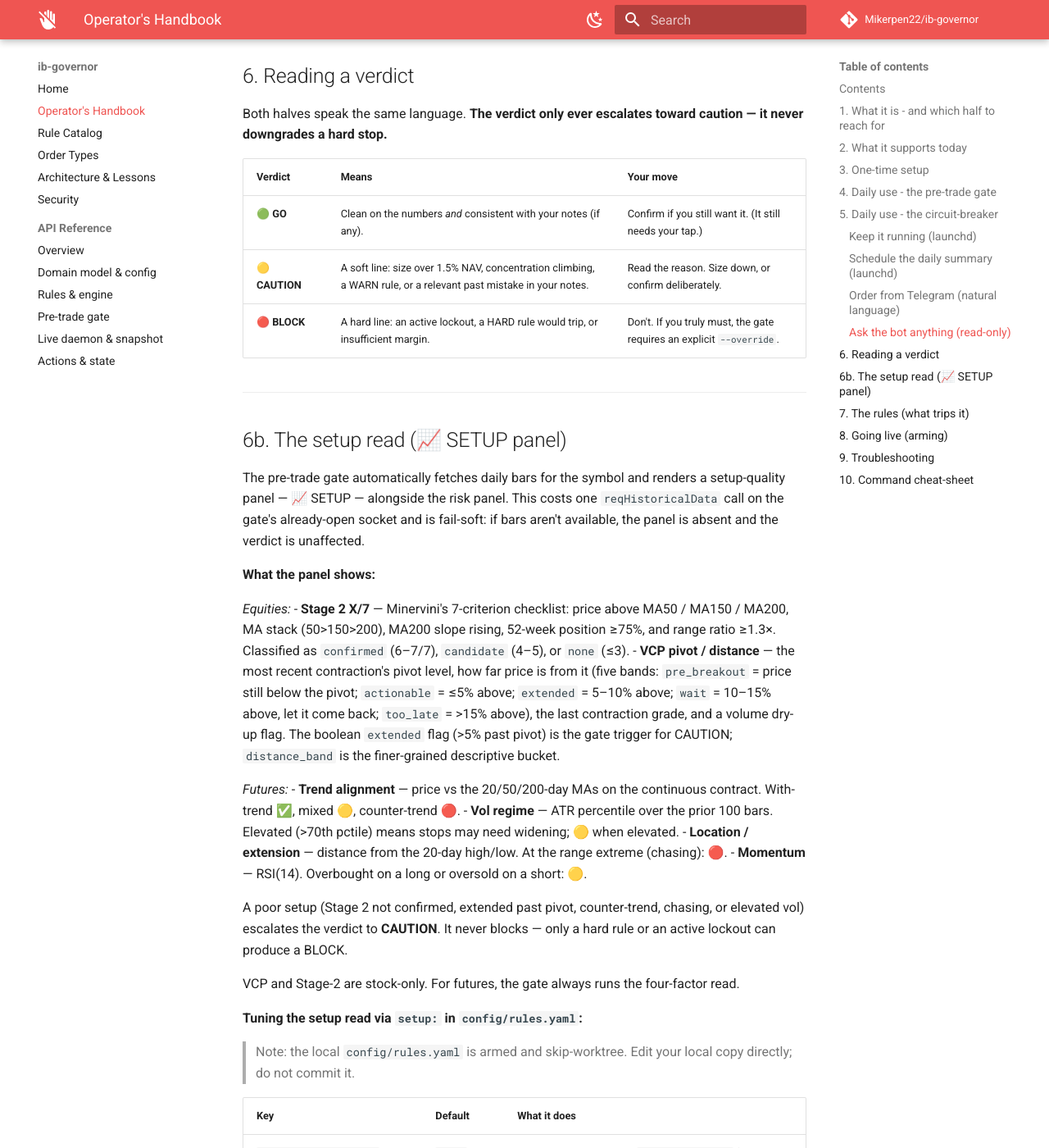
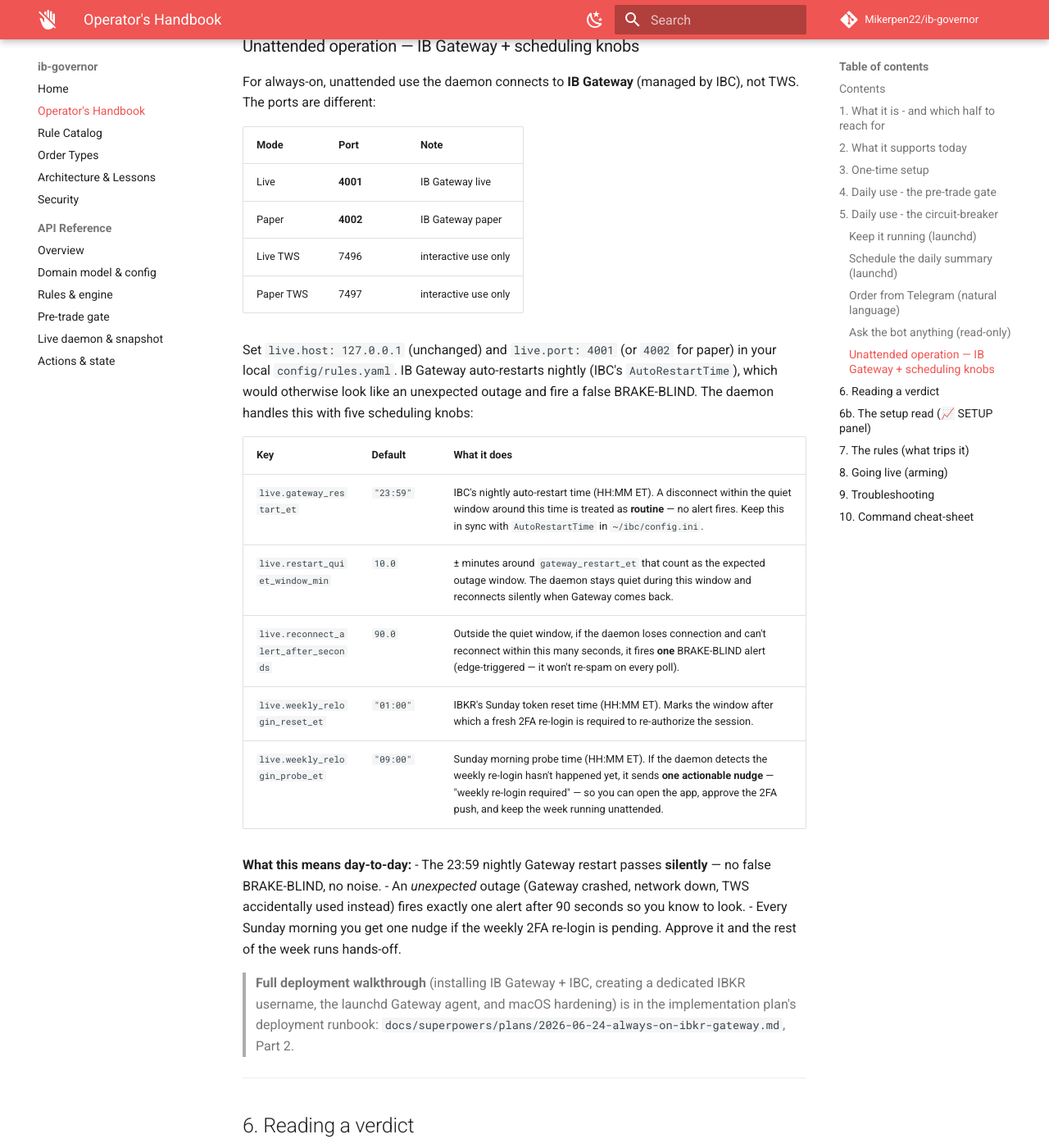
Before and after one commit to Mikerpen22/ib-governor, an MkDocs documentation site: the page built from docs/HANDBOOK.md, in a window 1280 px wide and 1400 px high, scrolled down 9512 px. Shown: the whole window at 82% size. Built offline with MkDocs 1.6.1 and Material for MkDocs 9.7.7, drawn with Linux system fonts in a browser that asks for light colours; comment, search, counter and statistics services are not loaded.

Commit message:
docs(handbook): document Gateway port + unattended scheduling knobs

```diff
--- a/docs/HANDBOOK.md
+++ b/docs/HANDBOOK.md
@@ -270,6 +270,34 @@
   path off entirely, set `telegram_agent.enabled: false` in `config/rules.yaml`
   (it ships enabled; `claude_bin` and `timeout_seconds` are also tunable there).
 
+### Unattended operation — IB Gateway + scheduling knobs
+
+For always-on, unattended use the daemon connects to **IB Gateway** (managed by IBC), not TWS. The ports are different:
+
+| Mode | Port | Note |
+|------|------|-------|
+| Live | **4001** | IB Gateway live |
+| Paper | **4002** | IB Gateway paper |
+| Live TWS | 7496 | interactive use only |
+| Paper TWS | 7497 | interactive use only |
+
+Set `live.host: 127.0.0.1` (unchanged) and `live.port: 4001` (or `4002` for paper) in your local `config/rules.yaml`. IB Gateway auto-restarts nightly (IBC's `AutoRestartTime`), which would otherwise look like an unexpected outage and fire a false BRAKE-BLIND. The daemon handles this with five scheduling knobs:
+
+| Key | Default | What it does |
+|-----|---------|--------------|
+| `live.gateway_restart_et` | `"23:59"` | IBC's nightly auto-restart time (HH:MM ET). A disconnect within the quiet window around this time is treated as **routine** — no alert fires. Keep this in sync with `AutoRestartTime` in `~/ibc/config.ini`. |
+| `live.restart_quiet_window_min` | `10.0` | ± minutes around `gateway_restart_et` that count as the expected outage window. The daemon stays quiet during this window and reconnects silently when Gateway comes back. |
+| `live.reconnect_alert_after_seconds` | `90.0` | Outside the quiet window, if the daemon loses connection and can't reconnect within this many seconds, it fires **one** BRAKE-BLIND alert (edge-triggered — it won't re-spam on every poll). |
+| `live.weekly_relogin_reset_et` | `"01:00"` | IBKR's Sunday token reset time (HH:MM ET). Marks the window after which a fresh 2FA re-login is required to re-authorize the session. |
+| `live.weekly_relogin_probe_et` | `"09:00"` | Sunday morning probe time (HH:MM ET). If the daemon detects the weekly re-login hasn't happened yet, it sends **one actionable nudge** — "weekly re-login required" — so you can open the app, approve the 2FA push, and keep the week running unattended. |
+
+**What this means day-to-day:**
+- The 23:59 nightly Gateway restart passes **silently** — no false BRAKE-BLIND, no noise.
+- An *unexpected* outage (Gateway crashed, network down, TWS accidentally used instead) fires exactly one alert after 90 seconds so you know to look.
+- Every Sunday morning you get one nudge if the weekly 2FA re-login is pending. Approve it and the rest of the week runs hands-off.
+
+> **Full deployment walkthrough** (installing IB Gateway + IBC, creating a dedicated IBKR username, the launchd Gateway agent, and macOS hardening) is in the implementation plan's deployment runbook: `docs/superpowers/plans/2026-06-24-always-on-ibkr-gateway.md`, Part 2.
+
 ---
 
 ## 6. Reading a verdict
```
